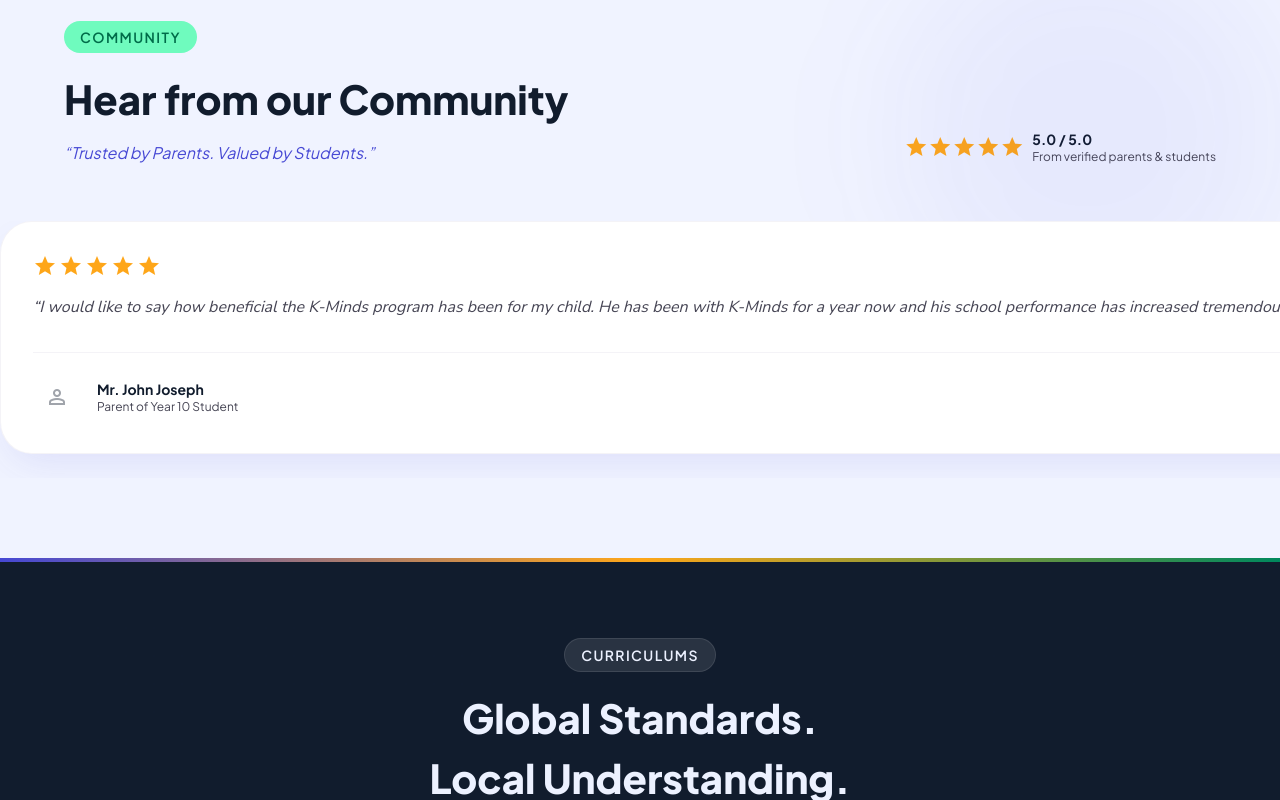
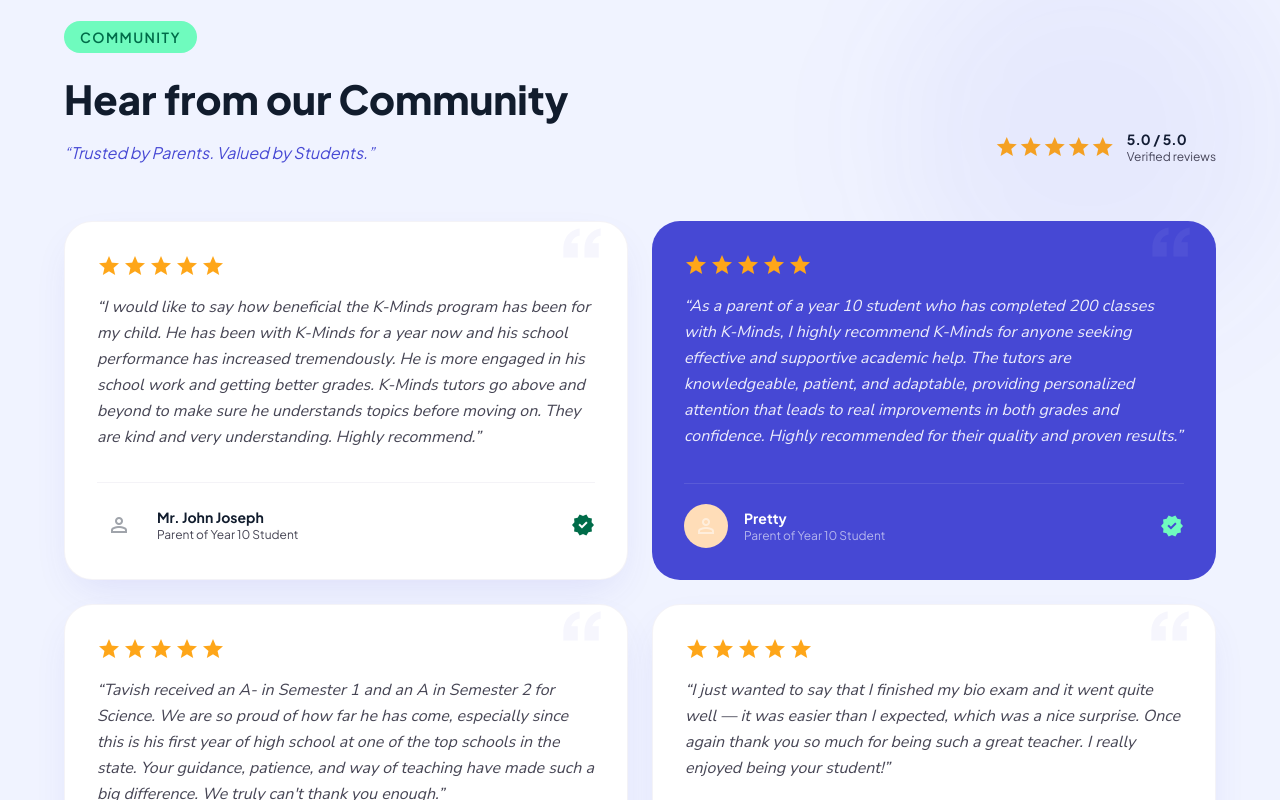
Before and after one commit to northernlightsdeveloper/kminds, a Next.js app: page / in a window 1280 px wide. Shown: the part 1800-2600 px from the top of the page. Built offline with nearby package versions, Linux system fonts and the light colour scheme.

Commit message:
change in testimonials

```diff
--- a/src/app/customised-learning/page.tsx
+++ b/src/app/customised-learning/page.tsx
@@ -102,15 +102,6 @@
         <div className="absolute inset-0 dot-grid opacity-10 pointer-events-none" />
         <div className="absolute top-0 left-0 w-full h-1 bg-gradient-to-r from-primary via-secondary-container to-tertiary-container" />
         <div className="relative max-w-[1280px] mx-auto text-center">
-          <Link
-            href="/"
-            className="inline-flex items-center gap-2 bg-white/10 border border-white/20 text-inverse-on-surface hover:bg-white/20 font-headline text-label-md px-4 py-2.5 rounded-full transition-all mb-8"
-          >
-            <span className="material-symbols-outlined text-base">
-              arrow_back
-            </span>
-            Back to Home
-          </Link>
           <span className="inline-block bg-white/10 text-inverse-on-surface font-headline text-label-md px-4 py-1.5 rounded-full mb-6 uppercase tracking-widest border border-white/10">
             Our Approach
           </span>
--- a/src/components/sections/Testimonials.tsx
+++ b/src/components/sections/Testimonials.tsx
@@ -5,10 +5,11 @@
   return (
     <section
       id="testimonials"
-      className="bg-surface-container-low py-section-gap overflow-hidden relative"
+      className="bg-surface-container-low py-section-gap relative overflow-hidden"
     >
       <div className="absolute top-0 right-0 w-96 h-96 bg-primary/5 rounded-full blur-3xl pointer-events-none" />
 
+      {/* Section header — contained */}
       <div className="px-4 md:px-margin-desktop max-w-[1280px] mx-auto mb-14">
         <div className="flex flex-col md:flex-row md:items-end justify-between gap-6">
           <div>
@@ -25,13 +26,12 @@
               &ldquo;{testimonialsSection.headline}&rdquo;
             </p>
           </div>
-          {/* Aggregate star rating */}
-          <div className="flex items-center gap-2 shrink-0">
+          <div className="flex items-center gap-3 shrink-0">
             <div className="flex">
               {[...Array(5)].map((_, i) => (
                 <span
                   key={i}
-                  className="material-symbols-outlined text-secondary-container text-2xl"
+                  className="material-symbols-outlined text-secondary-container text-xl"
                   style={{ fontVariationSettings: "'FILL' 1" }}
                 >
                   star
@@ -43,89 +43,113 @@
                 5.0 / 5.0
               </p>
               <p className="font-headline text-xs text-on-surface-variant">
-                From verified parents & students
+                Verified reviews
               </p>
             </div>
           </div>
         </div>
       </div>
 
-      {/* Scrollable cards */}
-      <div className="flex gap-6 overflow-x-auto px-4 md:px-margin-desktop custom-scrollbar pb-6 snap-x">
+      {/* ── CARD GRID — no horizontal scroll, proper grid ── */}
+      <div className="px-4 md:px-margin-desktop max-w-[1280px] mx-auto">
+        <div className="grid grid-cols-1 md:grid-cols-2 gap-6">
           {testimonials.map((t) => (
             <div
               key={t.id}
-            className={`min-w-[340px] md:min-w-[440px] p-8 rounded-[32px] snap-start flex flex-col justify-between relative overflow-hidden flex-shrink-0 ${
+              className={`relative rounded-[28px] p-8 flex flex-col justify-between overflow-hidden ${
                 t.variant === "dark"
                   ? "bg-primary text-on-primary"
-                : "bg-white text-on-surface border border-outline-variant/20 card-shadow"
+                  : "bg-white border border-outline-variant/20 card-shadow"
               }`}
             >
-            {/* Decorative watermark */}
+              {/* Decorative watermark quote */}
               <div
-              className={`absolute top-2 right-4 font-headline font-black text-9xl leading-none select-none pointer-events-none ${
+                className={`absolute -top-2 right-4 font-headline font-black leading-none select-none pointer-events-none text-8xl ${
                   t.variant === "dark" ? "text-white/5" : "text-primary/5"
                 }`}
               >
                 &ldquo;
               </div>
 
-            <div className="relative">
               {/* Stars */}
               <div className="flex gap-0.5 mb-4">
                 {[...Array(t.stars)].map((_, i) => (
                   <span
                     key={i}
-                    className={`material-symbols-outlined text-lg ${t.variant === "dark" ? "text-secondary-container" : "text-secondary-container"}`}
+                    className="material-symbols-outlined text-lg text-secondary-container"
                     style={{ fontVariationSettings: "'FILL' 1" }}
                   >
                     star
                   </span>
                 ))}
               </div>
+
+              {/* Quote */}
               <p
-                className={`font-body text-body-md italic leading-relaxed ${t.variant === "dark" ? "text-on-primary/90" : "text-on-surface-variant"}`}
+                className={`font-body text-body-md italic leading-relaxed mb-8 flex-1 ${
+                  t.variant === "dark"
+                    ? "text-on-primary/90"
+                    : "text-on-surface-variant"
+                }`}
               >
                 &ldquo;{t.quote}&rdquo;
               </p>
-            </div>
 
+              {/* Author row */}
               <div
-              className={`mt-8 flex items-center gap-4 pt-5 border-t ${t.variant === "dark" ? "border-white/10" : "border-outline-variant/20"}`}
+                className={`flex items-center gap-4 pt-5 border-t ${
+                  t.variant === "dark"
+                    ? "border-white/10"
+                    : "border-outline-variant/20"
+                }`}
               >
                 <div
-                className={`w-12 h-12 rounded-full ${t.avatarColor} flex items-center justify-center shrink-0`}
+                  className={`w-11 h-11 rounded-full ${t.avatarColor} flex items-center justify-center shrink-0`}
                 >
                   <span
-                  className={`material-symbols-outlined ${t.variant === "dark" ? "text-on-primary/60" : "text-on-surface/40"}`}
+                    className={`material-symbols-outlined text-base ${
+                      t.variant === "dark"
+                        ? "text-on-primary/50"
+                        : "text-on-surface/40"
+                    }`}
                   >
                     person
                   </span>
                 </div>
-              <div>
+                <div className="min-w-0">
                   <p
-                  className={`font-headline text-label-md font-bold ${t.variant === "dark" ? "text-on-primary" : "text-on-surface"}`}
+                    className={`font-headline text-label-md font-bold truncate ${
+                      t.variant === "dark"
+                        ? "text-on-primary"
+                        : "text-on-surface"
+                    }`}
                   >
                     {t.name}
                   </p>
                   <p
-                  className={`text-xs font-headline ${t.variant === "dark" ? "text-on-primary/60" : "text-on-surface-variant"}`}
+                    className={`text-xs font-headline ${
+                      t.variant === "dark"
+                        ? "text-on-primary/60"
+                        : "text-on-surface-variant"
+                    }`}
                   >
                     {t.role}
                   </p>
                 </div>
-              {/* Verified badge */}
-              <div className="ml-auto">
                 <span
-                  className={`material-symbols-outlined text-xl ${t.variant === "dark" ? "text-tertiary-fixed" : "text-tertiary"}`}
+                  className={`material-symbols-outlined text-xl ml-auto shrink-0 ${
+                    t.variant === "dark"
+                      ? "text-tertiary-fixed"
+                      : "text-tertiary"
+                  }`}
                   style={{ fontVariationSettings: "'FILL' 1" }}
                 >
                   verified
                 </span>
               </div>
             </div>
+          ))}
         </div>
-        ))}
       </div>
     </section>
   );
```
Lines whose indentation alone changed are shown as unchanged.
